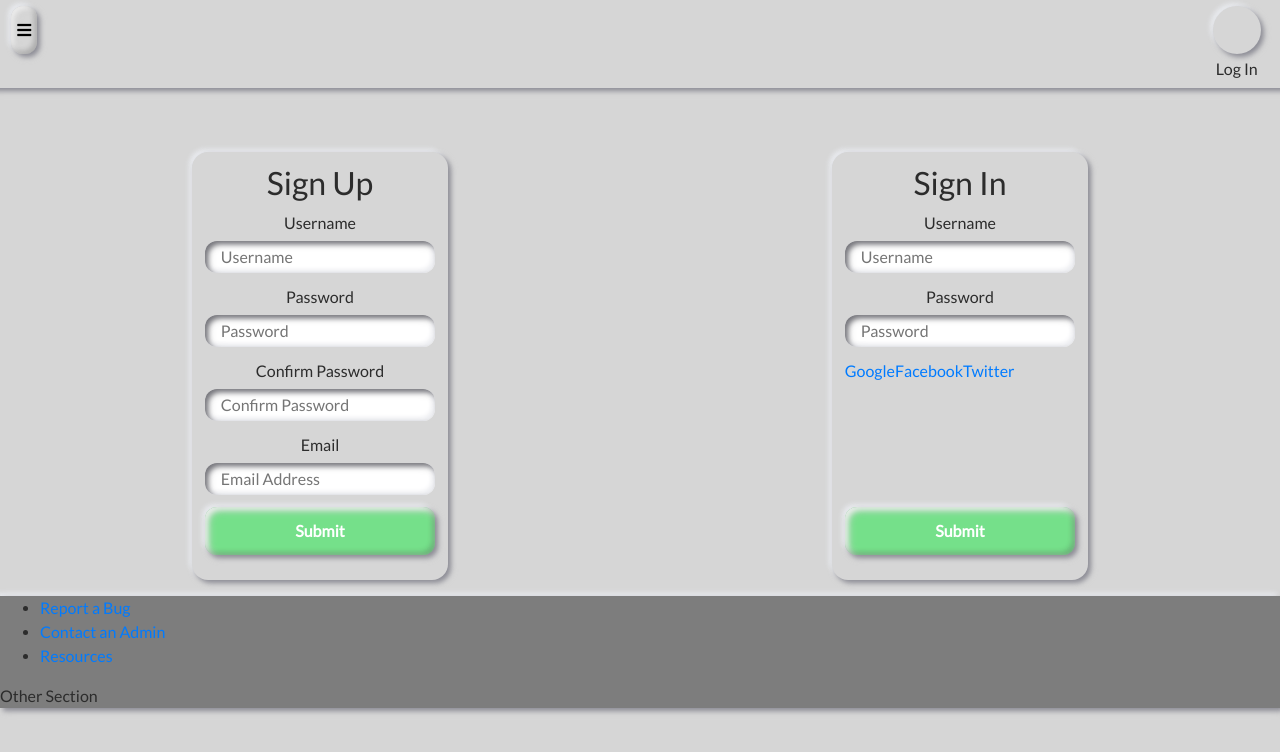
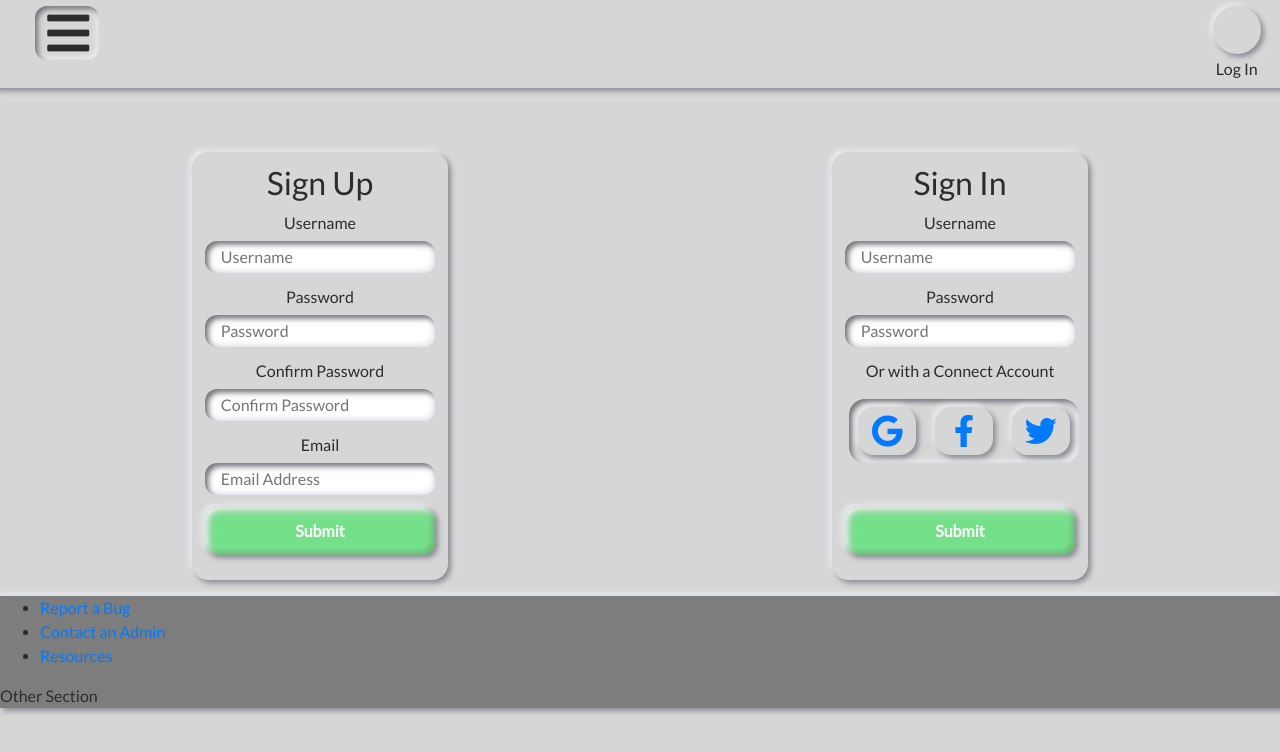
Before and after one commit to MS-Izoku/documentor-react, a React (Create React App) app: page /create-account in a window 1280 px wide. Shown: the top 752 px of the page. Built offline with nearby package versions, Linux system fonts and the light colour scheme.

Commit message:
added icons and sizing to the sign-in form for OAuth

```diff
--- a/package.json
+++ b/package.json
@@ -8,6 +8,7 @@
     "@testing-library/user-event": "^7.2.1",
     "lodash": "^4.17.15",
     "mdbreact": "^4.26.0",
+    "node-sass": "^4.14.0",
     "react": "^16.13.1",
     "react-dom": "^16.13.1",
     "react-router-dom": "^5.1.2",
--- a/src/App.css
+++ b/src/App.css
@@ -127,25 +127,7 @@ input[type="submit"]{
     min-height: 50px;
 }
 
-.wrapper{
-    display: flex;
-}
 
-.wrapper.col{
-    display: flex;
-    flex-direction: column;
-}
-
-.wrapper.space-around{
-    justify-content: space-around;
-    align-items: space-around;
-
-}
-
-.wrapper.space-between{
-    justify-content: space-between;
-    align-items: space-between;
-}
 /*#endregion */
 
 
--- a/src/App.js
+++ b/src/App.js
@@ -79,10 +79,6 @@ class App extends Component {
           toggleSidebar={this.toggleSidebar}
           sidebarActive={this.state.sidebarActive}
         />
-        {/* <Sidebar
-          toggled={this.state.sidebarActive}
-          toggleSidebar={this.toggleSidebar}
-        /> */}
 
         <Route path="/404" component={Error404Page} />
         <Route exact path="/" component={HomePage} />
--- a/src/Components/Sidebar.js
+++ b/src/Components/Sidebar.js
@@ -12,12 +12,20 @@ export default class SideBar extends Component {
 	render() {
 		return (
 			<>
-				<button onClick={this.props.toggleSidebar}>
-					<MDBIcon icon="bars" />
-				</button>
+				<div>
+					<div className="wrapper col">
+						<MDBIcon
+							icon="bars"
+							style={{ width: '64px', borderRadius: '0.25em', padding: '3px 12px 3px 12px' }}
+							className="text-shadow neu-container inset m-auto"
+							size="3x"
+						/>
+					</div>
+				</div>
+
 				<div className={'page-overlay ' + (this.props.toggled ? '' : 'hidden')}>
 					<aside className={this.props.toggled ? '' : 'hidden'}>
-						<ul>
+						<ul className="">
 							<li>
 								<Link to="/">Home</Link>
 							</li>
@@ -32,7 +40,7 @@ export default class SideBar extends Component {
 							</li>
 						</ul>
 					</aside>
-          <div className="w-100" onClick={this.props.toggleSidebar}/>
+					<div className="w-100 bg-info filler" onClick={this.props.toggleSidebar} />
 				</div>
 			</>
 		);
--- a/src/Containers/AppHeader.js
+++ b/src/Containers/AppHeader.js
@@ -1,5 +1,5 @@
 import React, { Component } from 'react';
-import { MDBIcon } from 'mdbreact';
+// import { MDBIcon } from 'mdbreact';
 import SideBar from '../Components/Sidebar';
 
 export default class AppHeader extends Component {
--- a/src/Containers/LoginForm.js
+++ b/src/Containers/LoginForm.js
@@ -1,5 +1,5 @@
-import React, { Component } from "react";
-import { MDBIcon } from "mdbreact";
+import React, { Component } from 'react';
+import { MDBIcon } from 'mdbreact';
 
 export default class LoginForm extends Component {
 	render() {
@@ -10,36 +10,30 @@ export default class LoginForm extends Component {
 				onSubmit={this.handleSubmit}
 				onClick={this.ignoreClick}
 			>
-
 				<h2 className="title">Sign In</h2>
 
-
 				<label htmlFor="username">Username</label>
-          <input
-            name="username"
-            type="text"
-            onChange={this.handleChange}
-            placeholder="Username"
-          />
-
+				<input name="username" type="text" onChange={this.handleChange} placeholder="Username" />
 
 				<label htmlFor="password">Password</label>
-          <input
-            name="password"
-            type="password"
-            onChange={this.handleChange}
-            placeholder="Password"
-          />
-
+				<input name="password" type="password" onChange={this.handleChange} placeholder="Password" />
 
 				<div id="oauth-login">
-          <a href="#">Google</a>
-          <a href="#">Facebook</a>
-          <a href="#">Twitter</a>
+					<p className="text-center">Or with a Connect Account</p>
+					<div className="wrapper space-around w-100 mx-1 py-2 neu-container inset">
+						<a className="m-auto neu-container w-25 py-2 wrapper" href="#">
+							<MDBIcon fab icon="google" size="2x" className="m-auto"/>
+						</a>
+						<a className="m-auto neu-container w-25 py-2 wrapper" href="#">
+							<MDBIcon fab icon="facebook-f" size="2x" className="m-auto" />
+						</a>
+						<a className="m-auto neu-container w-25 py-2 wrapper" href="#">
+							<MDBIcon fab icon="twitter" size="2x" className="m-auto"/>
+						</a>
+					</div>
 				</div>
 
 				<input type="submit" />
-
 			</form>
 		);
 	}
--- a/src/Pages/ForumHomePage.js
+++ b/src/Pages/ForumHomePage.js
@@ -1,5 +1,5 @@
 import React, { Component } from "react";
-import { MDBIcon } from "mdbreact";
+// import { MDBIcon } from "mdbreact";
 import Searchbar from '../Components/Searchbar'
 
 import ForumHomeThread from "../Containers/Forum/ForumHomeThread";
--- a/src/css/Neumorphic.css
+++ b/src/css/Neumorphic.css
@@ -61,6 +61,7 @@ aside {
     width: 256px;
     background: var(--inverse-background-color);
     z-index: 0;
+    box-shadow: var(--outset-container-shadow);
 }
 
 .hidden {
@@ -120,7 +121,8 @@ input[type="submit"]:hover{
 }
 
 button:hover{
-    background: rgb(255 , 255 , 255);
+    background: var(--hover-background-color);
+    box-shadow: none;
 }
 
 input[type="submit"]:active , button:active{
@@ -133,6 +135,10 @@ input[type="submit"]:focus , button:focus{
     outline: none;
 }
 /*#endregion  */
+
+.text-shadow{
+    text-shadow: var(--inset-container-shadow);
+}
 
 label {
     text-align: center;
--- a/src/css/QuickFlexgrid.css
+++ b/src/css/QuickFlexgrid.css
@@ -52,18 +52,38 @@
 
 .page-overlay{
     width: 100%;
+    height: 100%;
+    left: 0;
+    top: 0;
     position: absolute;
-    height: 100%;
-    top: 0;
-    left: 0;
-    display: flex;
-    z-index: 3;
-}
-
-.page-overlay *{
-    /* pointer-events: initial; */
 }
 
 .ignore-click{
     pointer-events: none;
 }
+
+.filler{
+    width: 100%;
+    height: 100%;
+}
+
+
+.wrapper{
+    display: flex;
+}
+
+.wrapper.col{
+    display: flex;
+    flex-direction: column;
+}
+
+.wrapper.space-around{
+    justify-content: space-around;
+    align-items: space-around;
+
+}
+
+.wrapper.space-between{
+    justify-content: space-between;
+    align-items: space-between;
+}
--- a/src/index.js
+++ b/src/index.js
@@ -8,6 +8,8 @@ import '@fortawesome/fontawesome-free/css/all.min.css';
 import 'bootstrap-css-only/css/bootstrap.min.css';
 import 'mdbreact/dist/css/mdb.css';
 //#endregion
+
+import "./css/App.scss"
 
 import './index.css';
 import './App.css'
```
Also changed, not shown: src/css/App.scss (added), 1 other file (tests, documents, lock files or other folders). Lines whose indentation alone changed are shown as unchanged.
